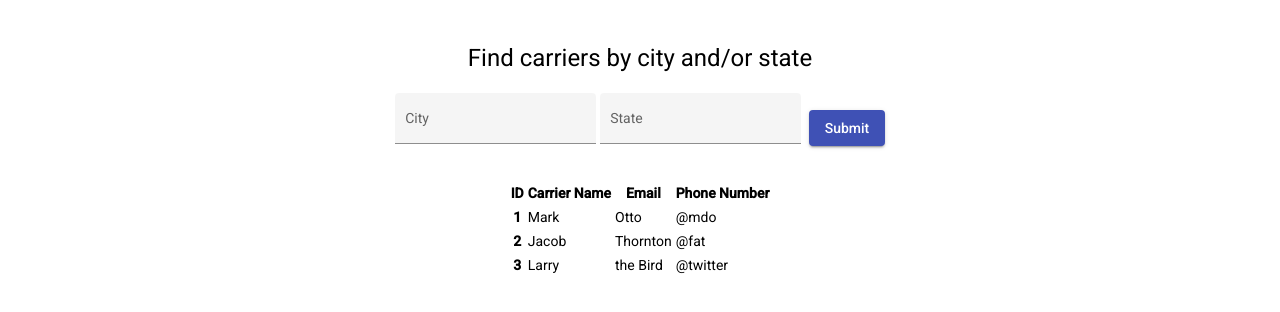
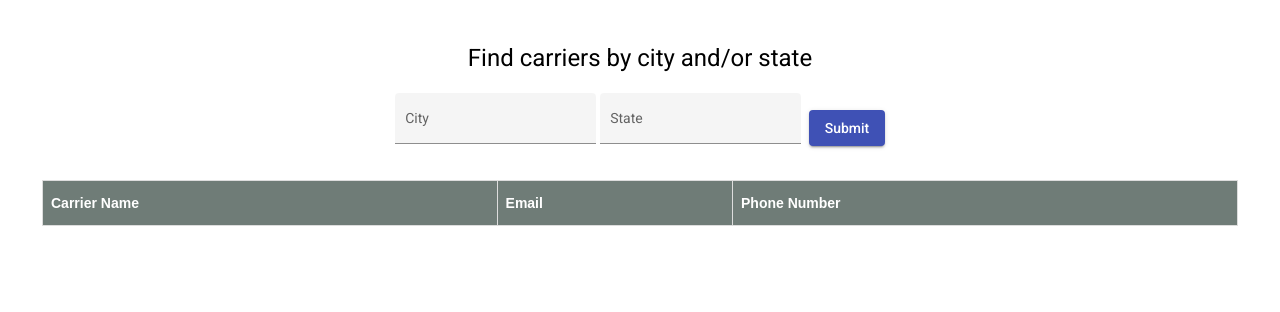
Before and after one commit to johnyCloud/test-project, an Angular app: page / in a window 1280 px wide. Shown: the top 312 px of the page. Built offline with nearby package versions, Linux system fonts and the light colour scheme.

Commit message:
add style to table

```diff
--- a/src/app/component/home/home.component.css
+++ b/src/app/component/home/home.component.css
@@ -7,9 +7,36 @@ padding-top: 3em;
     display: flex;
     margin-top: 1em;
 
+
 }
 .button{
     margin-left: 4px;
     margin-top: auto;
     height: 100%;
+    align-self: center;
 }
+
+.carrier-list{
+    font-family: Arial, Helvetica, sans-serif;
+    border-collapse: collapse;
+    width: 100%;
+    margin: 0 3em;
+}
+
+.carrier-list td, .carrier-list th {
+    border: 1px solid #ddd;
+    padding: 8px;
+    max-width: 900px;
+}
+
+.carrier-list tr:nth-child(even){background-color: #f2f2f2;}
+
+.carrier-list tr:hover {background-color: #ddd;}
+
+.carrier-list th {
+    padding-top: 12px;
+    padding-bottom: 12px;
+    text-align: left;
+    background-color: #6f7c77;
+    color: white;
+}
--- a/src/app/component/home/home.component.html
+++ b/src/app/component/home/home.component.html
@@ -21,7 +21,7 @@
 </div>
 
 <div class="section">
-    <table >
+    <table class="carrier-list">
         <thead>
           <tr>
             <th *ngFor="let head of headElements" scope="col">{{head}} </th>
@@ -29,10 +29,9 @@
         </thead>
         <tbody>
           <tr  *ngFor="let el of elements">
-            <th scope="row">{{el.id}}</th>
-            <td>{{el.first}}</td>
-            <td>{{el.last}}</td>
-            <td>{{el.handle}}</td>
+            <td>{{el.name}}</td>
+            <td>{{el.email}}</td>
+            <td>{{el.phone}}</td>
           </tr>
         </tbody>
       </table>
--- a/src/app/component/home/home.component.ts
+++ b/src/app/component/home/home.component.ts
@@ -9,50 +9,31 @@ import {RequestsService} from '../../sevices/requests.service'
 })
 export class HomeComponent implements OnInit {
 
-  elements: any = [
-    {id: 1, first: 'Mark', last: 'Otto', handle: '@mdo'},
-    {id: 2, first: 'Jacob', last: 'Thornton', handle: '@fat'},
-    {id: 3, first: 'Larry', last: 'the Bird', handle: '@twitter'},
-  ];
+  elements: any = [];
+  headElements = [ 'Carrier Name', 'Email', 'Phone Number'];
 
-  headElements = ['ID', 'Carrier Name', 'Email', 'Phone Number'];
-
-  //["Miami FL", "Portland OR", "CLEAR LAKE, MN"];
   constructor(public requestsService : RequestsService) { }
 
 
   ngOnInit(): void {
 
-   // this.getData(this.adress);
-
-
   }
 
   getData(data : any){
 
-    let adress : string[] = [(data.city + "," + data.state)];
-    console.log(adress);
+    let address : string[] = [(data.city + " " + data.state)];
 
-    this.requestsService.postReq(adress)
+    this.requestsService.postReq(address)
         .subscribe(
            res => {
-            // let keys = Object.keys(res);
-            // keys.forEach(key => {
-            //   console.log(typeof key)
-            // })
-             let i = 0;
-            console.log(res.i);
-
-            //for (l  in res) {
-            //   console.log(item );
-
-            //  }
-
-            // res.forEach((item : any) => {
-            //   //this.elements.push({'name': item.Name, 'email': item.Adress.Email[0], "phone" : item.Phone[0]})
-            //   console.log(item );
-
-            // });
+            this.elements = [];
+            let values = Object.values(res);
+            values.forEach(value => {
+              this.elements.push({
+                'name': value.Name,
+                'email': value.Address.Email[0],
+                "phone" : value.Address.Phone[0]});
+            })
         }
       )
   }
--- a/src/app/sevices/requests.service.ts
+++ b/src/app/sevices/requests.service.ts
@@ -1,5 +1,6 @@
 import { Injectable } from '@angular/core';
 import { HttpClient, HttpHeaders } from  '@angular/common/http';
+import { Observable } from 'rxjs';
 
 @Injectable({
   providedIn: 'root'
@@ -10,13 +11,13 @@ export class RequestsService {
 
   constructor(private http: HttpClient) { }
 
-  postReq(adress : string[]){
+  postReq(adress : string[]) : Observable<any[]>{
     const url  = "https://devapi.alvys.io/api/carriers/QueryCarriersByAddress";
 
     const params =  {"Addresses": adress}
     const headers =  {'Authorization': 'BasicamRldjpUbU5zTFRBeFl6Y3lOREkwTFRsak1HSXROR1EwWmkxaVpqYzFMV1JrT1RjM09XWXdZakJqTWkwdGJYSks='};
 
-    return this.http.post(url, params, {'headers' : headers});
+    return this.http.post<any[]>(url, params, {'headers' : headers});
   }
 
 }
```
